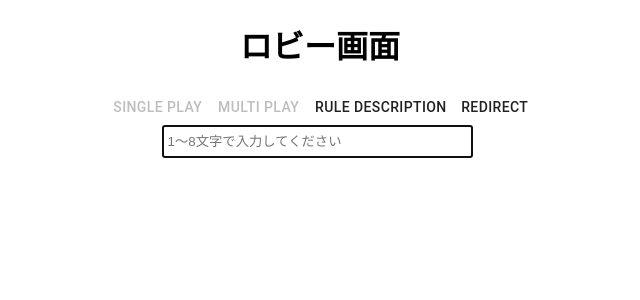
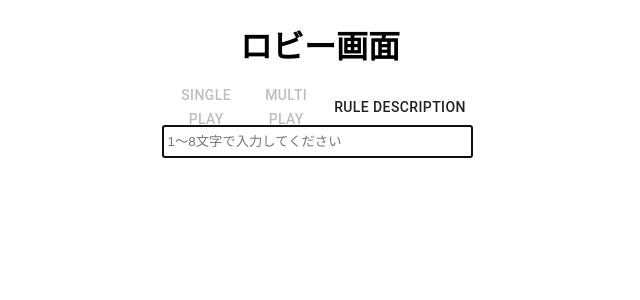
Before and after one commit to kbc18a10/sample, a React (Create React App) app in the folder front/: page /lobby in a window 1280 px wide. Shown: the top 300 px of the page, without its empty margins (320-960 px from the left). Built offline with nearby package versions, Linux system fonts and the light colour scheme.

Commit message:
エラー解消

```diff
--- a/front/src/App.jsx
+++ b/front/src/App.jsx
@@ -19,6 +19,8 @@ const App = () => {
 
   const [name, setName] = useState('');
   const [state, setState] =　useState(STATE[0]);
+  const [myself, setMyself] = useState();
+  const [players, setPlayers] = useState();
   const [isSingle, setIsSingle] = useState(true);
   const [clickedTileID, setClickedTileID] = useState();
   const [isReady,setIsReady] = useState(false);
@@ -32,6 +34,8 @@ const App = () => {
     setState(newState);
     if(STATE.indexOf(newState)< 3){
       setIsReady(false);
+      setMyself();
+      setPlayers();
     }
     if(STATE.indexOf(newState) == 3){
       setIsSingle(true);
@@ -43,6 +47,14 @@ const App = () => {
 
   const handleSetName = (name) => {
     setName(name);
+  }
+
+  const handleChangeMyself = (myself) => {
+    setMyself(myself);
+  }
+
+  const handleChangePlayers = (players) => {
+    setPlayers(players);
   }
 
   const handleTileClick = (id) => {
@@ -75,7 +87,7 @@ const App = () => {
         <Switch>
 
           {/*ロビー画面*/}
-          <Route path="/lobby" render={() => <Lobby onChangeState={handleSetState} onSetName={handleSetName} name={name}/>} />
+          <Route path="/lobby" render={() => <Lobby onChangeState={handleSetState} onSetName={handleSetName} name={name} myself={myself} players={players}/>} />
 
           {/*ルール説明画面*/}
           <Route path="/rule-description" render={() => <RuleDescription onChangeState={handleSetState} />} />
@@ -91,7 +103,7 @@ const App = () => {
 
         </Switch>
       </Router>
-      {2 < STATE.indexOf(state) && <SocketCommunication name={name} isSingle={isSingle} clickedTileID={clickedTileID} isReady={isReady}  onChangeTileTable={(table) => handleChangeTileTable(table)} onSetStartTime={(startTime) => handleSetStartTime(startTime)}/>}
+      {2 < STATE.indexOf(state) && <SocketCommunication name={name} changeMyself={(myself) => handleChangeMyself(myself)} changePlayers={(players) => handleChangePlayers(players)} isSingle={isSingle} clickedTileID={clickedTileID} isReady={isReady}  onChangeTileTable={(table) => handleChangeTileTable(table)} onSetStartTime={(startTime) => handleSetStartTime(startTime)}/>}
     </div>
 
   );
--- a/front/src/components/SocketCommunication.jsx
+++ b/front/src/components/SocketCommunication.jsx
@@ -2,7 +2,7 @@ import {useState, useEffect, useRef} from 'react';
 import {io} from 'socket.io-client';
 import {useEffectDebugger} from 'use-debugger-hooks';
 
-const SocketCommunication = ({name, isSingle, clickedTileID, isReady, onChangeTileTable, onSetStartTime}) => {
+const SocketCommunication = ({name, isSingle, clickedTileID, isReady, onChangeTileTable, onSetStartTime, changeMyself, changePlayers}) => {
   const [players, setPlayers] = useState();
   const [myself, setMyself] = useState();
   const [inited, setinited] = useState(false);
@@ -18,13 +18,13 @@ const SocketCommunication = ({name, isSingle, clickedTileID, isReady, onChangeTi
     socketRef.current.on('get_players',players => {
         console.log('get_players');
         setPlayers(players);
-        console.log(players);
+        changePlayers(players)
     })
 
     socketRef.current.on('get_myself',myself => {
         console.log('get_myself');
         setMyself(myself);
-        console.log(myself);
+        changeMyself(myself)
     })
 
     socketRef.current.on('someone_clicked_tile',table => {
--- a/front/src/pages/Lobby.jsx
+++ b/front/src/pages/Lobby.jsx
@@ -9,17 +9,19 @@ const useStyles = makeStyles({
     }
   });
 
-const Lobby = ({onChangeState, onSetName, name}) => {
+const Lobby = ({onChangeState, onSetName, name, myself, players}) => {
     const [flg,setFlg ] = useState(false);
     const [playerName, setPlayerName] = useState(name);
     const classes = useStyles();
 
     const handleChangeStateSingle = () => {
         onChangeState("single");
+        setFlg(true);
     }
 
     const handleChangeStateMulti = () => {
         onChangeState("multi");
+        setFlg(true);
     }
 
     const handleChangeStateRule = () => {
@@ -31,31 +33,25 @@ const Lobby = ({onChangeState, onSetName, name}) => {
         setPlayerName(name);
     }
 
-    const handleSetFlg  = () => {
-        setFlg(true)
-    }
-
     return (
         <div className="Lobby">
             <h1>ロビー画面</h1>
             <Button
                 className={classes.button}
-                component={Link}
-                to="/game"
                 onClick={handleChangeStateSingle}
-                disabled={playerName.length == 0}
+                disabled={playerName.length == 0 || flg}
             >
                 single play
             </Button>
             <Button
                 className={classes.button}
-                component={Link}
-                to="/game"
+
                 onClick={handleChangeStateMulti}
-                disabled={playerName.length == 0}
+                disabled={playerName.length == 0 || flg}
             >
                 multi play
             </Button>
+            {flg&&myself&&players&&<Redirect to="/game" />}
             <Button
                 className={classes.button}
                 component={Link}
@@ -64,13 +60,7 @@ const Lobby = ({onChangeState, onSetName, name}) => {
             >
                 rule description
             </Button>
-            <Button
-                className={classes.button}
-                onClick={handleSetFlg}
-            >
-                redirect
-            </Button>
-            {flg&&<Redirect to="/" />}
+
             <Operation onSetName={handleSetName} name={name}/>
         </div>
     );
```
